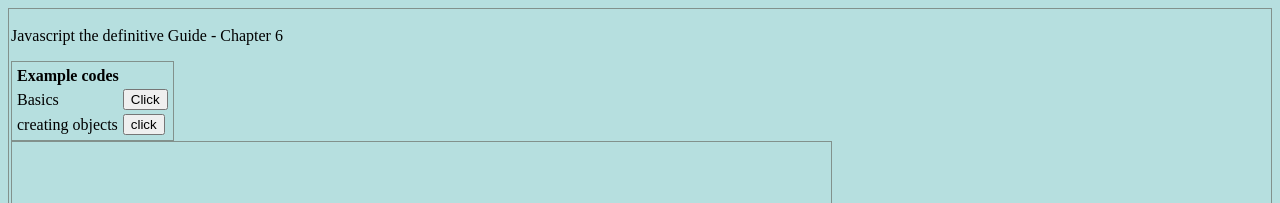
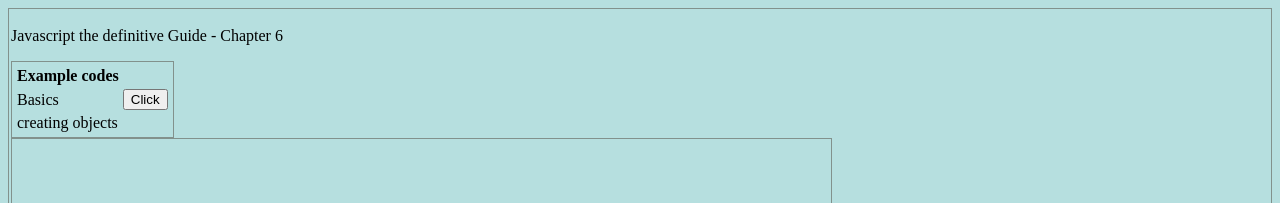
Before and after one commit to cogranpm/javascript_books, a website: page definitive_guide/chapter6.html in a window 1280 px wide. Shown: the top 203 px of the page. Drawn offline with Linux system fonts and the light colour scheme.

Commit message:
typo error

```diff
--- a/definitive_guide/chapter6.html
+++ b/definitive_guide/chapter6.html
@@ -18,7 +18,6 @@
             </tr>
             <tr>
 				<td>creating objects</td>
-				<td><button onclick="oo.creation()">click</button></td>
 			</tr>
 		</table>
 	</div>
```
